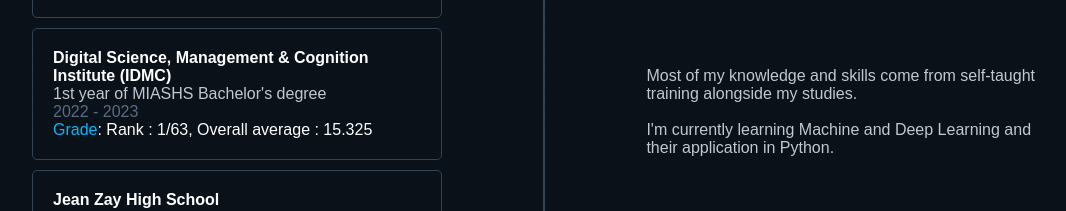
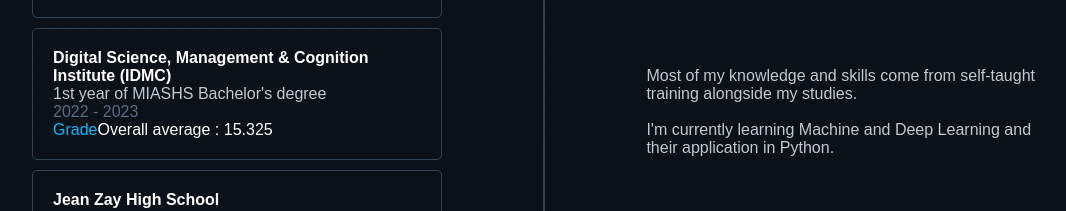
Before and after one commit to emilienmarotta/emilienmarotta.github.io, a plain HTML site: page index.html in a window 1280 px wide. Shown: the part 1260-1471 px from the top of the page, without its empty margins (96-1162 px from the left). Drawn offline with nearby package versions, Linux system fonts and the light colour scheme; a web font is replaced by a local one.

Commit message:
REMOVE - rank

```diff
--- a/index.html
+++ b/index.html
@@ -64,7 +64,7 @@
                     <div class="education-title">Digital Science, Management & Cognition Institute (IDMC)</div>
                     <div class="education-degree">1st year of MIASHS Bachelor's degree</div>
                     <div class="education-period">2022 - 2023</div>
-                    <div class="education-grade"><span class="blue-word">Grade</span>: Rank : 1/63, Overall average : 15.325</div>
+                    <div class="education-grade"><span class="blue-word">Grade</span>Overall average : 15.325</div>
                 </div>
                 <div data-aos="fade-up" id="lycee-jean-zay" class="education-sub-box">
                     <div class="education-title">Jean Zay High School</div>
```
